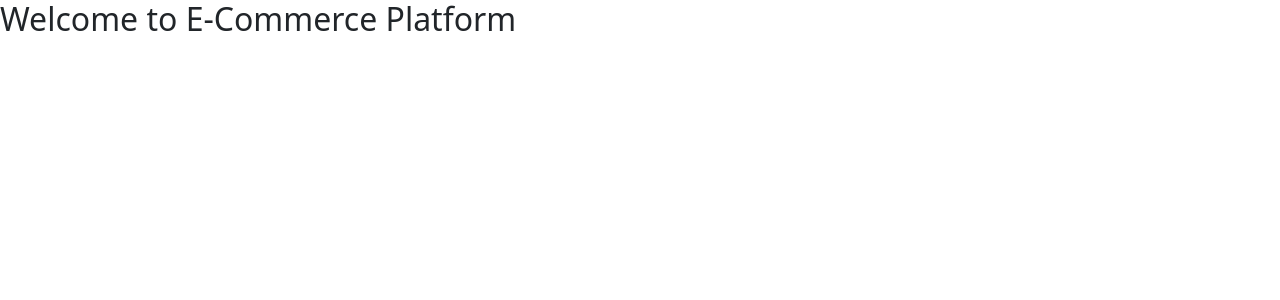
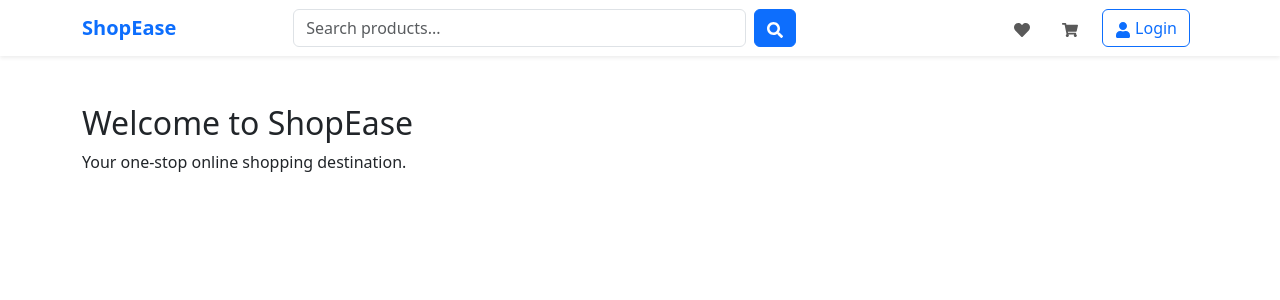
Before and after one commit to Rashini0926/ecommerce-platform, a React app in the folder frontend/: page / in a window 1280 px wide. Shown: the top 300 px of the page. Built offline with nearby package versions, Linux system fonts and the light colour scheme; the HTML template or start-up script is replaced by a standard one.

Commit message:
feat: create responsive navigation bar

```diff
--- /dev/null
+++ b/frontend/src/components/layout/Navbar.jsx
@@ -0,0 +1,59 @@
+import { Link } from "react-router-dom";
+import { FaSearch, FaShoppingCart, FaHeart, FaUser } from "react-icons/fa";
+
+function Navbar() {
+  return (
+    <nav className="navbar navbar-expand-lg navbar-light bg-white shadow-sm">
+      <div className="container">
+        <Link className="navbar-brand fw-bold text-primary" to="/">
+          ShopEase
+        </Link>
+
+        <button
+          className="navbar-toggler"
+          type="button"
+          data-bs-toggle="collapse"
+          data-bs-target="#navbarNav"
+        >
+          <span className="navbar-toggler-icon"></span>
+        </button>
+
+        <div className="collapse navbar-collapse" id="navbarNav">
+          <form className="d-flex mx-auto w-50">
+            <input
+              className="form-control"
+              type="search"
+              placeholder="Search products..."
+            />
+            <button className="btn btn-primary ms-2">
+              <FaSearch />
+            </button>
+          </form>
+
+          <ul className="navbar-nav ms-auto align-items-center">
+            <li className="nav-item mx-2">
+              <Link className="nav-link" to="/wishlist">
+                <FaHeart />
+              </Link>
+            </li>
+
+            <li className="nav-item mx-2">
+              <Link className="nav-link" to="/cart">
+                <FaShoppingCart />
+              </Link>
+            </li>
+
+            <li className="nav-item mx-2">
+              <Link className="btn btn-outline-primary" to="/login">
+                <FaUser className="me-1" />
+                Login
+              </Link>
+            </li>
+          </ul>
+        </div>
+      </div>
+    </nav>
+  );
+}
+
+export default Navbar;
--- a/frontend/src/pages/Home.jsx
+++ b/frontend/src/pages/Home.jsx
@@ -1,8 +1,15 @@
+import Navbar from "../components/layout/Navbar";
+
 function Home() {
   return (
-    <div>
-      <h2>Welcome to E-Commerce Platform</h2>
-    </div>
+    <>
+      <Navbar />
+
+      <div className="container mt-5">
+        <h2>Welcome to ShopEase</h2>
+        <p>Your one-stop online shopping destination.</p>
+      </div>
+    </>
   );
 }
 
```
Also changed, not shown: frontend/src/components/layout/Footer.jsx (added).
